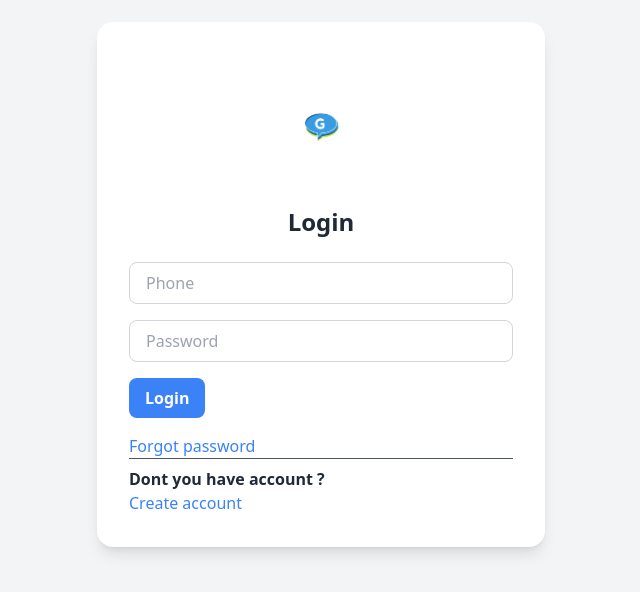
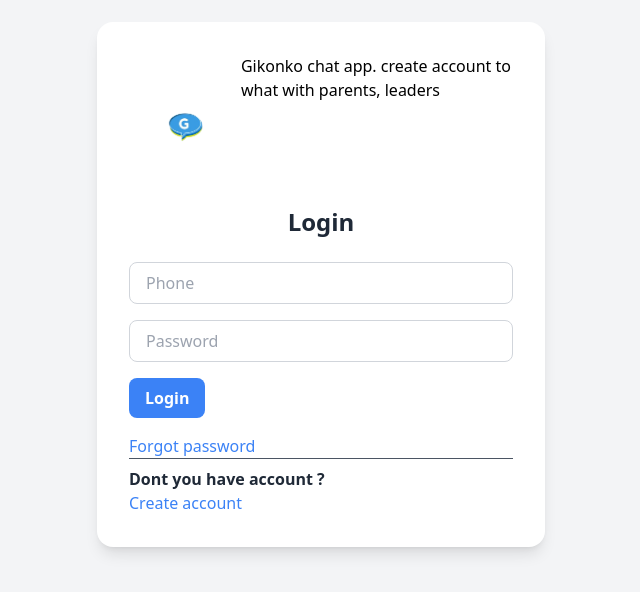
Before and after one commit to nietiene/Chat-app-frontend, a React (Vite) app: page / in a window 1280 px wide. Shown: the part 116-708 px from the top of the page, without its empty margins (319-959 px from the left). Built offline with nearby package versions, Linux system fonts and the light colour scheme; no server answers.

Commit message:
commit of gikonko-tss-chat

```diff
--- a/src/pages/login.jsx
+++ b/src/pages/login.jsx
@@ -26,6 +26,7 @@ export default function Login() {
             <div className="w-full max-w-md bg-white rounded-2xl shadow-lg p-8">
                   <div className="flex justify-center mb-6">
                               <img src={logo} alt="SchoolChat logo" className="h-32 w-auto"/>
+                              <p>Gikonko chat app. create account to what with parents, leaders</p>
                     </div>
                 <h2 className="text-2xl font-bold text-center text-gray-800 mb-6">Login</h2>
                {error &&
```
